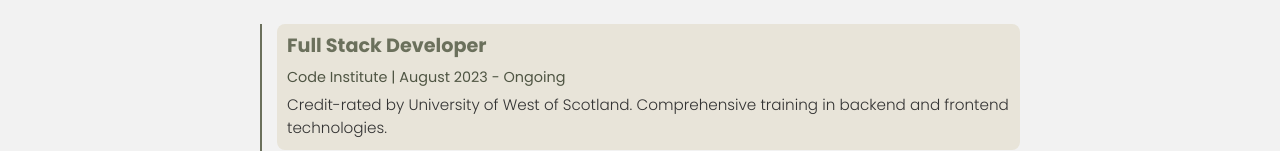
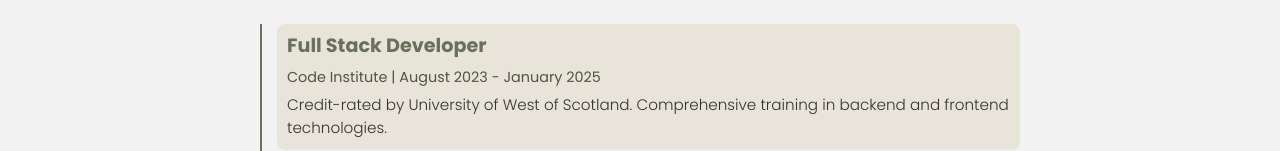
Before and after one commit to MilenTecle/portfolio, a React (Create React App) app: page /resume in a window 1280 px wide. Shown: the part 680-831 px from the top of the page. Built offline with nearby package versions, Linux system fonts and the light colour scheme.

Commit message:
update resume text and CV

```diff
--- a/src/components/Resume.js
+++ b/src/components/Resume.js
@@ -34,7 +34,7 @@ const Resume = () => {
           <div className={styles.timeline}>
             <div className={styles.timelineItem}>
               <h3>Full Stack Developer</h3>
-              <span>Code Institute | August 2023 - Ongoing</span>
+              <span>Code Institute | August 2023 - January 2025</span>
               <p>
                 Credit-rated by University of West of Scotland. Comprehensive training in backend and frontend
                 technologies.
```
Also changed, not shown: 1 other file (tests, documents, lock files or other folders).
